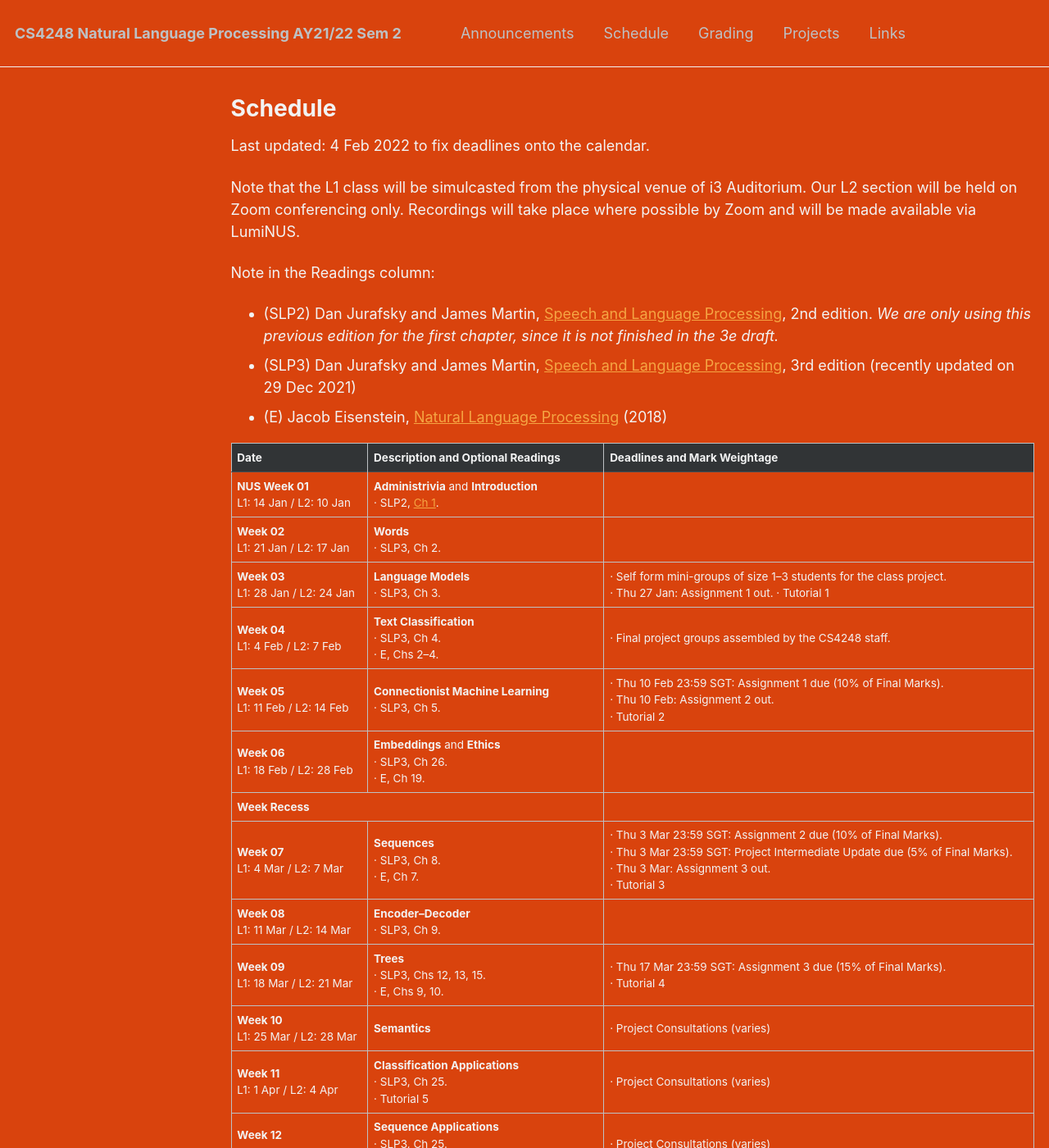
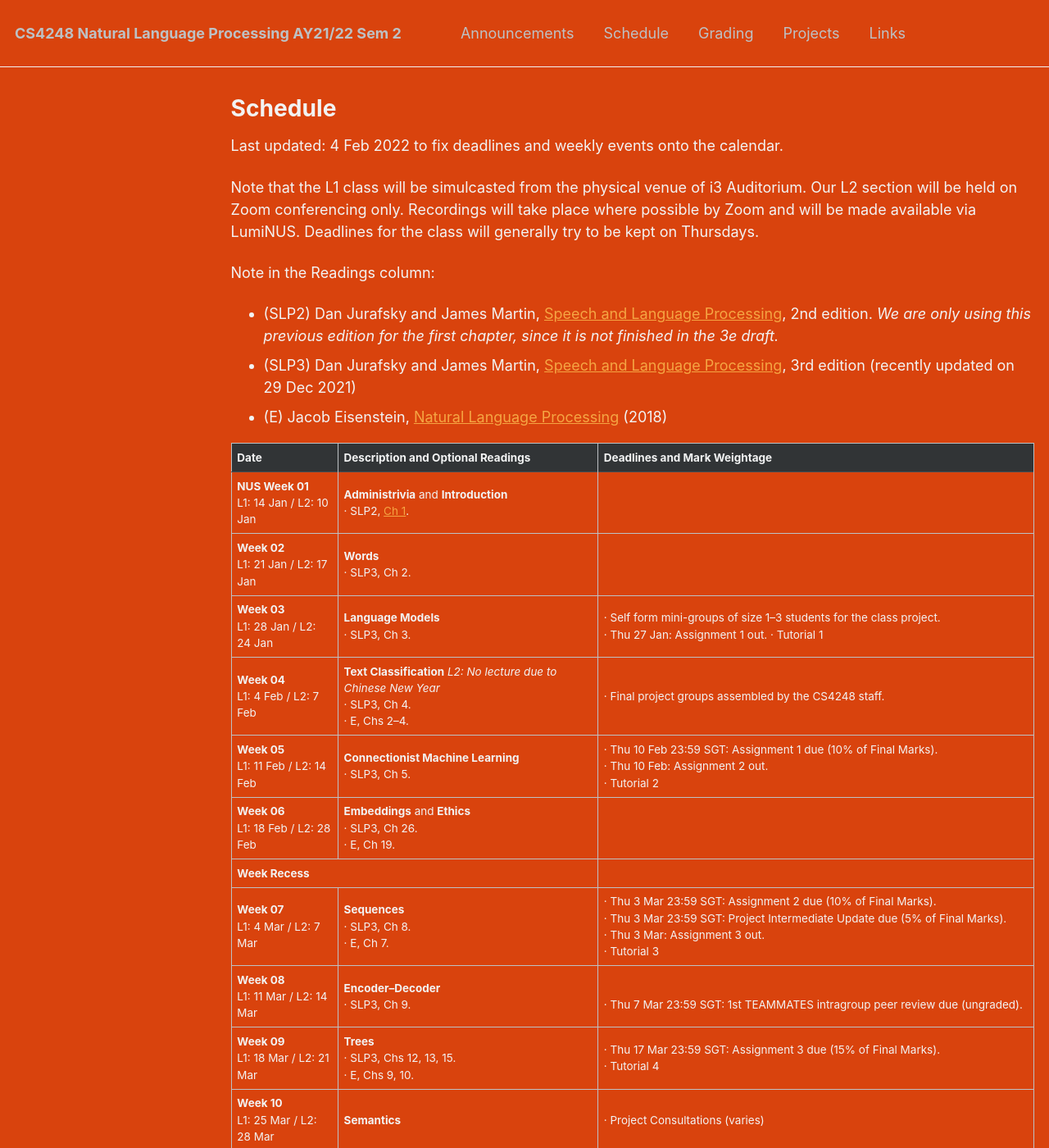
Before and after one commit to knmnyn/cs4248-2120, a Jekyll site: the page built from _pages/schedule.md, in a window 1280 px wide and 1400 px high. Shown: the whole window at 82% size. Built offline with Jekyll 4.4.1, drawn with Linux system fonts in a browser that asks for light colours; some of the changed text lies outside the part shown.

Commit message:
Update schedule.md

```diff
--- a/_pages/schedule.md
+++ b/_pages/schedule.md
@@ -5,9 +5,10 @@ permalink: /schedule/
 author_profile: false
 ---
 
-Last updated: 4 Feb 2022 to fix deadlines onto the calendar.
+Last updated: 4 Feb 2022 to fix deadlines and weekly events onto the calendar.
 
-Note that the L1 class will be simulcasted from the physical venue of i3 Auditorium.  Our L2 section will be held on Zoom conferencing only.  Recordings will take place where possible by Zoom and will be made available via LumiNUS.
+Note that the L1 class will be simulcasted from the physical venue of i3 Auditorium.  Our L2 section will be held on Zoom conferencing only.  Recordings will take place where possible by Zoom and will be made available via LumiNUS.  Deadlines for the class will generally try to be kept on Thursdays.
+
 
 Note in the Readings column:
 * (SLP2) Dan Jurafsky and James Martin, <A href="https://www.cs.colorado.edu/~martin/SLP/">Speech and Language Processing</a>, 2nd edition. _We are only using this previous edition for the first chapter, since it is not finished in the 3e draft._
@@ -53,6 +54,7 @@ Note in the Readings column:
   <td><b>Week 04</b><br />L1: 4 Feb / L2: 7 Feb
   </td>
   <td><b>Text Classification</b>
+    <i>L2: No lecture due to Chinese New Year</i>
     <br/>· SLP3, Ch 4.
     <BR/>· E, Chs 2–4.
   </td>
@@ -109,6 +111,7 @@ Note in the Readings column:
     <br/>· SLP3, Ch 9.
   </td>
   <td>
+    <br/>· Thu 7 Mar 23:59 SGT: 1st TEAMMATES intragroup peer review due (ungraded).
   </td>
 </tr>
 <tr>
@@ -148,19 +151,23 @@ Note in the Readings column:
     <br/>· E, Ch 18.
   </td>
   <td>· Project Consultations (varies)
+     <br/>· Apr 7 Mar 23:59 SGT: Project Reports due (30% of Final Marks).
   </td>
 </tr>
 <tr>
   <td><b>Week 13</b>
   </td>
-  <td><i>No lecture due to lecture synchronization</i>
+  <td><i>L1: No lecture due to lecture synchronization</i>
   </td>
   <td>
-    · Tutorial 6
+    · Apr 14 Mar 23:59 SGT: 2nd TEAMMATES intragroup peer review due (may moderate Project Report grade)
+    <br/>· Tutorial 6
   </td>
 </tr>
 <tr>
-  <td colspan="3"><b>Reading Week</b>
+  <td colspan="2"><b>Reading Week</b>
+  </td>
+  <td>
   </td>
 </tr>
 <tr>
```
